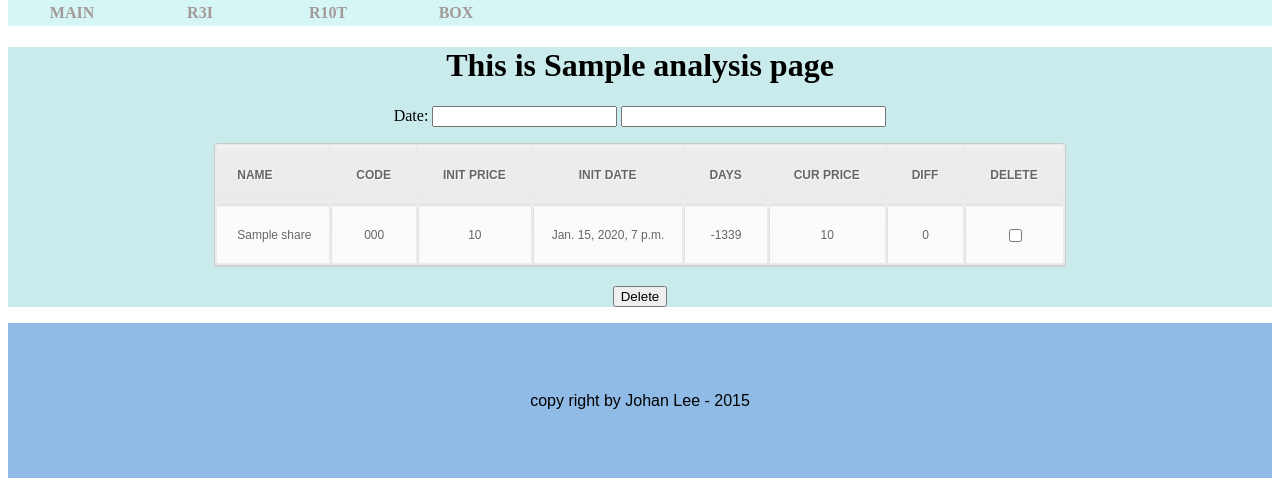
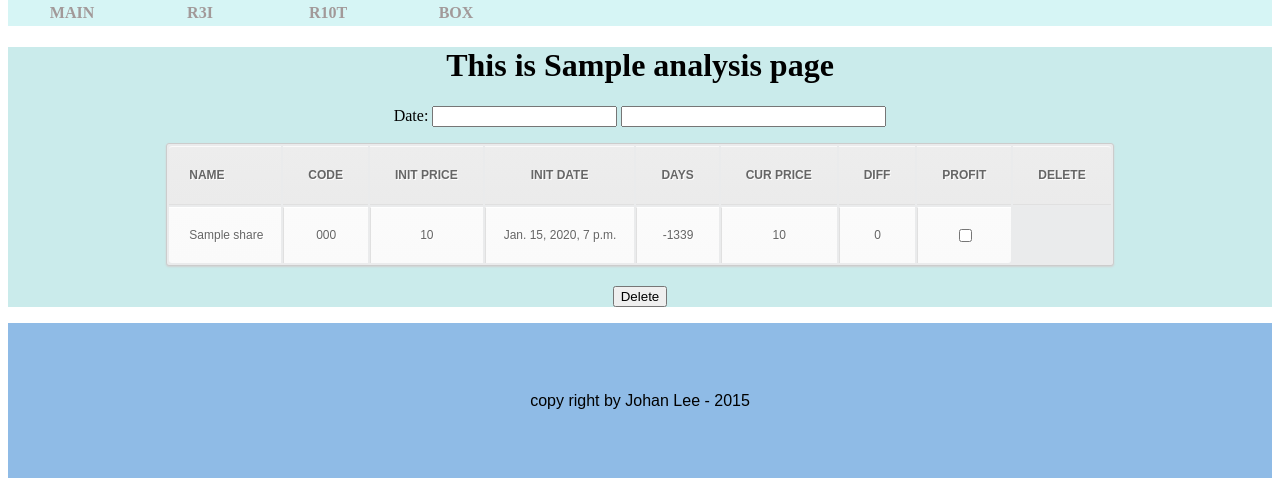
Before and after one commit to JohanLee-kor/myAM_web, a Django app: template analysis/templates/analysis2.html in a window 1280 px wide. Shown: the part 165-643 px from the top of the page. Run offline with Django 3.2, Linux system fonts and the light colour scheme; tables that the repository leaves empty hold one stand-in row (values such as "Sample post"); the template is opened without the code that fills it: values that come from a table or form of the project are taken from there, most other values are stand-ins (such as "Sample title", 1, 10 or a date in 2020); some libraries are stand-ins or nearby versions.

Commit message:
AJAS succes: debug model

```diff
--- a/analysis/models.py
+++ b/analysis/models.py
@@ -34,7 +34,12 @@ class Share(models.Model):
 			"code": self.code,
 			"init_price": self.init_price,
 			"now_price": self.now_price,
-			"drv_date":str(self.drv_date)}
+			"drv_date": str(self.drv_date),
+			"days": self.getDays(),
+			"date": self.getDate(),
+			"diff": self.getDiffPrc(),
+			"profit": self.getPfit()
+			}
 
 class AMuser(models.Model):
 	"""This class a model means my Asset Manager user"""
--- a/analysis/templates/analysis2.html
+++ b/analysis/templates/analysis2.html
@@ -53,14 +53,14 @@
             //handle a successful response
             // success : search_by_date_su,
             success: function(json){
-                alert('success');
+                // alert('success');
                 console.log(json['shareList']);//Array[] 형식으로 리턴 받음 해당 정보로 html 에 띄운다
                 var items = [];
                 $.each(json['shareList'], function( index, value ) {
-                    items.push("<tr>"+"<td>"+value['analysis_type']+"</td>"+"<td>"+value['code']+"</td>"+"<td>"+value['drv_date']+"</td>"+"<td>"+value['init_price']+"</td>"+"<td>"+value['name']+"</td>"+"<td>"+value['now_price']+"</td>"+"</tr>")
-
+                    items.push("<tr>"+"<td>"+value['name']+"</td>"+"<td>"+value['code']+"</td>"+"<td>"+value['init_price']+"</td>"+"<td>"+value['date']+"</td>"+"<td>"+value['days']+"</td>"+"<td>"+value['now_price']+"</td>"+"<td>"+value['diff']+"</td>"+"<td>"+value['profit']+"</td>"+"</tr>")
               });
             //$("#shTable").find('tbody').append('<tr><td>방구쟁이</td><td>사랑해</td><td>박주연</td><td>난</td><td>네가</td><td>젛다</td><td>너도 그러니?</td></tr>');
+            $("#shTable > tr").remove();
             $("#shTable").find('tbody').append(items.join(""));
 
             },
@@ -105,6 +105,7 @@
             <th>DAYS</th>
             <th>CUR PRICE</th>
             <th>DIFF</th>
+            <th>PROFIT</th>
             <th>DELETE</th>
         </tr>
     </thead>
```
